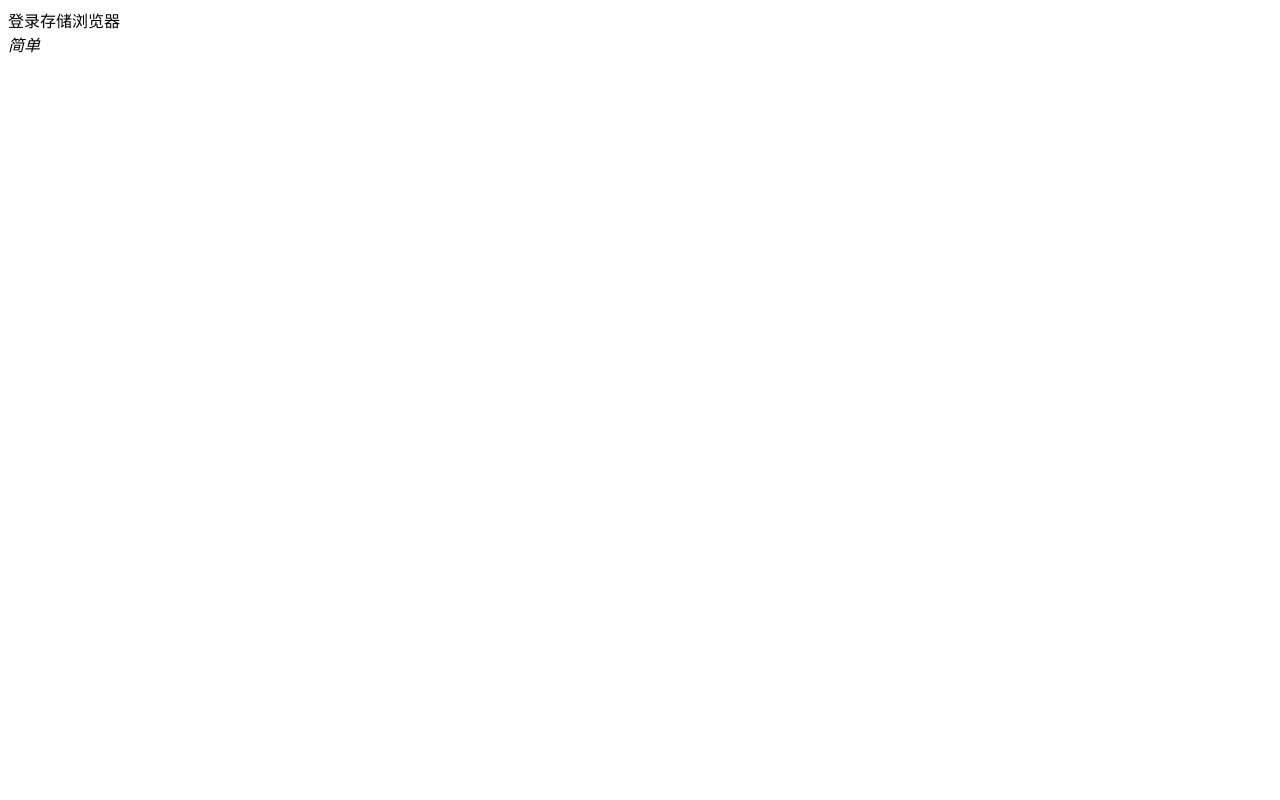
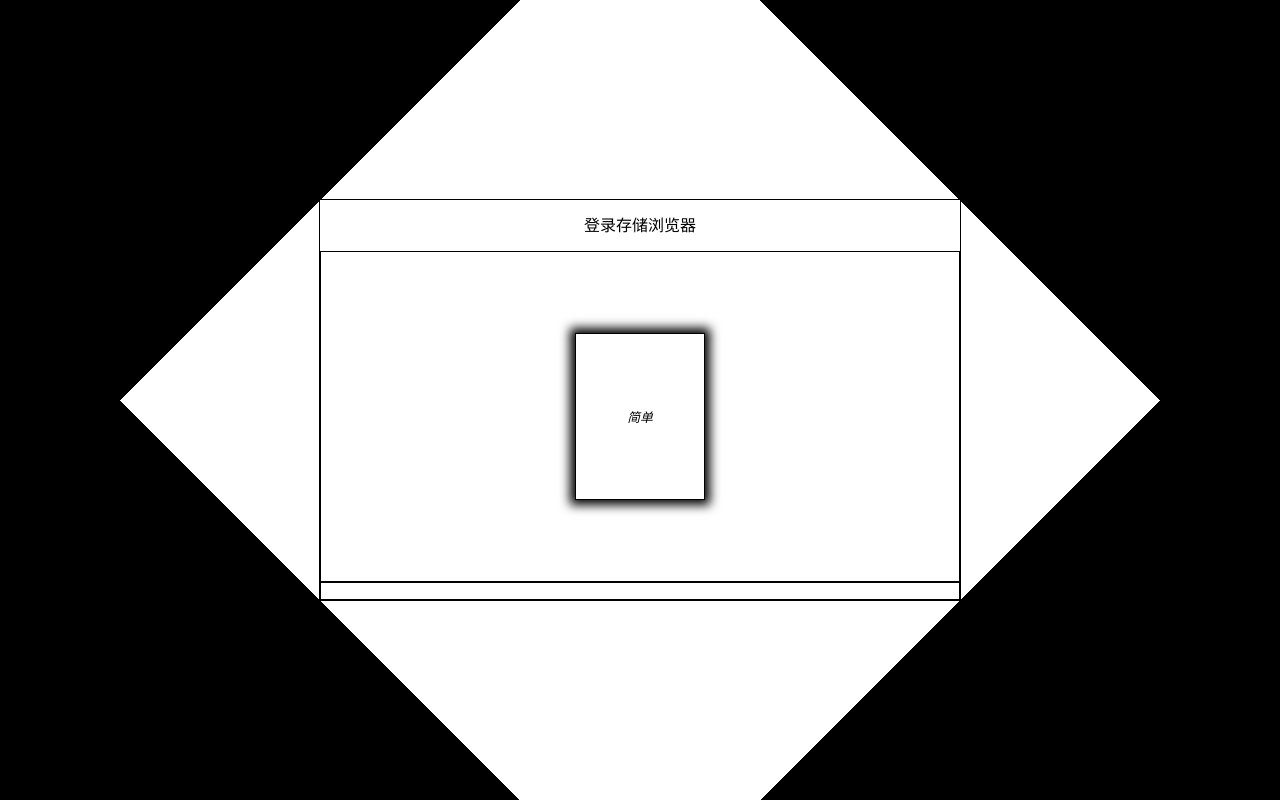
Before and after one commit to hello-beginner/Typing-practice, a website: page views/index.html in a window 1280 px wide. Drawn offline with nearby package versions, Linux system fonts and the light colour scheme.

Commit message:
Update index.html

```diff
--- a/views/index.html
+++ b/views/index.html
@@ -6,7 +6,7 @@
     <meta http-equiv="X-UA-Compatible" content="IE=edge">
     <meta name="viewport" content="width=device-width, initial-scale=1.0">
     <title>Document</title>
-
+    <link rel="stylesheet" href="../css/index.css">
 </head>
 
 <body>
```
